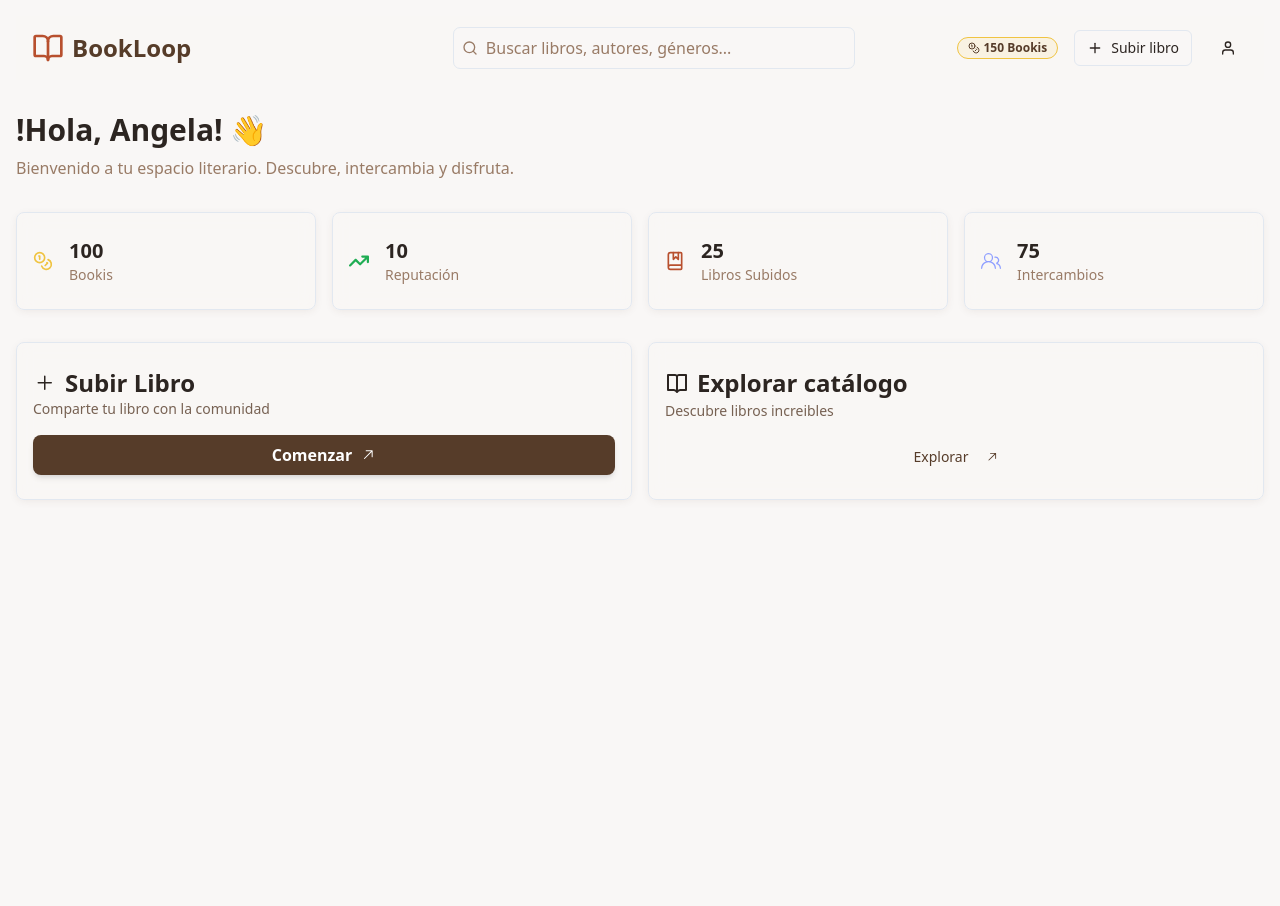
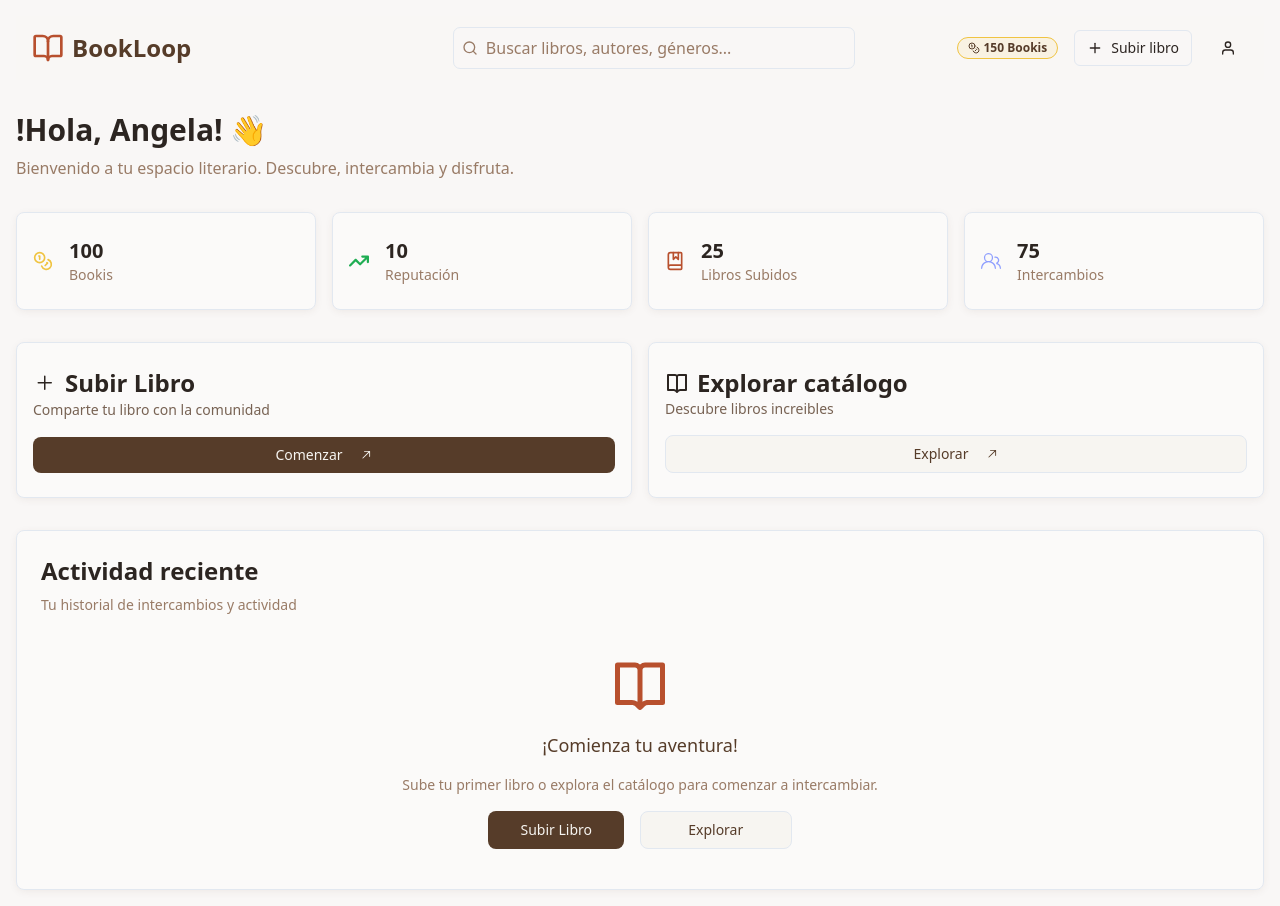
Before and after one commit to Angela-GM/bookloop-frontend, a Next.js app: page /dashboard in a window 1280 px wide. Before the commit the page ends 800 px from the top, so only its background shows below. Built offline with nearby package versions, Linux system fonts and the light colour scheme.

Commit message:
Enhance dashboard layout with new card sections for book upload and catalog exploration, and update link button styles for improved usability

```diff
--- a/src/app/(intra)/dashboard/page.tsx
+++ b/src/app/(intra)/dashboard/page.tsx
@@ -7,6 +7,7 @@ import { GoArrowUpRight, GoPlus } from "react-icons/go";
 import { ButtonSubmit } from "@/src/components/atoms/button-submit";
 import { BiBookOpen } from "react-icons/bi";
 import { LinkButton } from "@/src/components/atoms/link-button";
+import { Card } from "@/src/components/atoms/card";
 
 export default function DashboardPage() {
   return (
@@ -26,17 +27,31 @@ export default function DashboardPage() {
         <CardSection classProps="p-4 flex flex-col justify-between  cursor-pointer ">
           <h3 className="text-2xl font-semibold flex items-center gap-2"><GoPlus  className="size-6"/>Subir Libro</h3>
           <p className="text-sm text-primary/80 mb-4">Comparte tu libro con la comunidad</p>
-          <ButtonSubmit classProps="flex items-center justify-center gap-2">Comenzar <GoArrowUpRight /></ButtonSubmit>
+          <LinkButton styleButton="primary" href="/upload" classProps="flex items-center justify-center gap-2">Comenzar <GoArrowUpRight /></LinkButton>
 
         </CardSection>
         <CardSection classProps="p-4 flex flex-col justify-between  cursor-pointer ">
           <h3 className="text-2xl font-semibold flex items-center gap-2"><BiBookOpen size={24} />Explorar catálogo</h3>
           <p className="text-sm text-primary/80 mb-4">Descubre libros increibles</p>
-          <LinkButton href="/catalog">Explorar <GoArrowUpRight /></LinkButton>
+          <LinkButton styleButton="secondary" href="/catalog">Explorar <GoArrowUpRight /></LinkButton>
 
         </CardSection>
 
         </div>
+        <CardSection classProps="mt-8 p-6">
+            <h3 className="text-2xl font-semibold">Actividad reciente</h3>
+            <p className="text-sm text-muted-foreground mt-2">Tu historial de intercambios y actividad</p>
+            <div className="mt-10 flex flex-col gap-4 items-center">
+              <BiBookOpen size={60} className="text-book-spine" />
+              <h4 className="text-lg font-medium text-primary">¡Comienza tu aventura!</h4>
+              <p className="text-sm text-muted-foreground">Sube tu primer libro o explora el catálogo para comenzar a intercambiar.</p>
+              <div className="grid grid-cols-2 mb-4">
+                <LinkButton styleButton="primary" href="/upload" classProps="mr-4">Subir Libro</LinkButton>
+                <LinkButton styleButton="secondary" href="/catalog">Explorar</LinkButton>
+              </div>
+            </div>
+        </CardSection>
+
       </SectionContainer>
     </section>
   );
--- a/src/app/globals.css
+++ b/src/app/globals.css
@@ -51,6 +51,7 @@
   --color-coin-foreground: hsl(var(--coin-foreground));
   --color-arrow: hsl(var(--arrow));
   --color-people: hsl(var(--people));
+  --color-button-secondary: hsl(var(--button-secondary));
 
   /* Mapeo de fuentes */
   --font-sans: var(--font-geist-sans);
@@ -97,6 +98,7 @@
   --radius: 0.5rem;
   --arrow: 142 70% 40%;           /* #4ade80 - Verde brillante */
   --people: 59 130% 246%;           /* #4ade80 - azul */
+  --button-secondary: 25 20% 50%; /* #7a6f63 - Marrón grisáceo */
 }
 
 /*
--- a/src/components/atoms/card-section.tsx
+++ b/src/components/atoms/card-section.tsx
@@ -6,7 +6,7 @@ interface CardSectionProps {
 }
 export const CardSection = ({ children, classProps }: CardSectionProps) => {
   return (
-    <section className={`rounded-lg text-card-foreground shadow-sm py-6 bg-background/90 backdrop-blur border-1 shadow-card border-border ${classProps}`}>
+    <section className={`rounded-lg text-card-foreground shadow-sm py-6 bg-card backdrop-blur border-1 shadow-card border-border ${classProps}`}>
       {children}
     </section>
   );
--- a/src/components/atoms/link-button.tsx
+++ b/src/components/atoms/link-button.tsx
@@ -5,16 +5,17 @@ interface LinkButtonProps {
   href: string;
   children: React.ReactNode;
   classProps?: string;
+  styleButton?: 'primary' | 'secondary';
 }
 
 const stylesButton: Record<string, string> = {
-    default: 'text-primary hover:text-primary/80 font-medium transition-colors',
-    secondary: 'text-secondary hover:text-secondary/80 font-medium transition-colors',
+    primary: 'bg-primary text-primary-foreground hover:bg-primary/80  transition-colors',
+    secondary: 'hover:bg-button-secondary/30 text-primary border border-border bg-primary-foreground  transition-colors',
 
 }
 
-export const LinkButton = ({ href, children, classProps }: LinkButtonProps) => {
+export const LinkButton = ({ href, children, classProps, styleButton = 'primary' }: LinkButtonProps) => {
   return (
-    <Link href={href} className={`px-4 sm:px-6 md:px-8 py-2  rounded-xl gap-4 text-sm sm:text-md flex items-center  justify-center  ${stylesButton[classProps || 'default']} glass `}>{children}</Link>
+    <Link href={href} className={`px-4 sm:px-6 md:px-8 py-2  rounded-lg gap-4 text-sm sm:text-md flex items-center  justify-center font-medium cursor-pointer ${stylesButton[styleButton]} ${classProps || ''} `}>{children}</Link>
   )
 }
```
